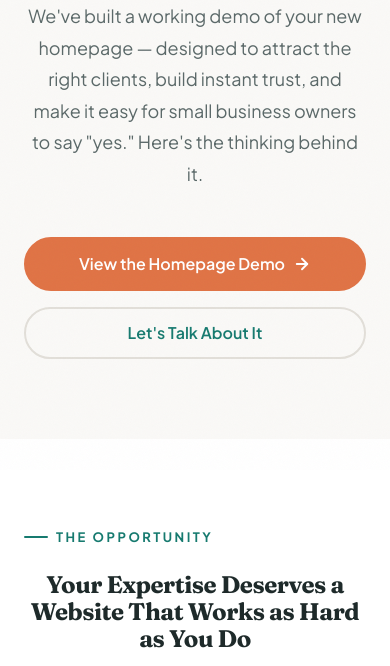
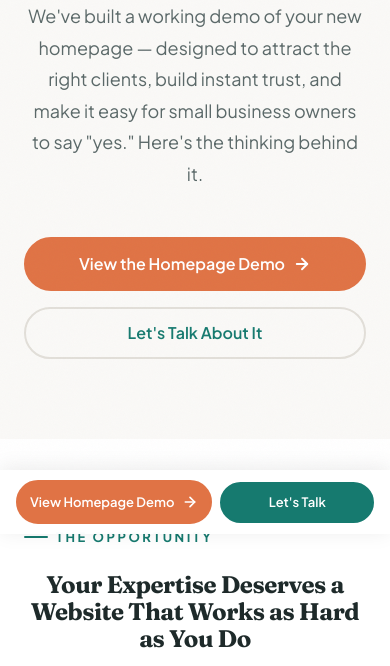
Before and after one commit to codescribler/emmastevensaccountancy, a plain HTML site: page sample.html in a window 390 px wide. Shown: the part 374-1040 px from the top of the page. Drawn offline with Linux system fonts and the light colour scheme.

Commit message:
Add sticky CTA bar, Google Ads compatibility copy, and SEO/Ads comparison rows

```diff
--- a/sample.html
+++ b/sample.html
@@ -262,6 +262,31 @@
         }
         .comparison__cell svg.check { color: var(--color-primary); flex-shrink: 0; }
         .comparison__cell svg.cross { color: var(--color-text-light); flex-shrink: 0; }
+        /* Sticky proposal bar */
+        .proposal-sticky {
+            position: fixed;
+            bottom: 0; left: 0; right: 0;
+            z-index: 90;
+            background: rgba(255,255,255,0.95);
+            backdrop-filter: blur(16px) saturate(180%);
+            box-shadow: 0 -2px 20px rgba(0,0,0,0.08);
+            padding: 0.625rem 1.5rem;
+            padding-bottom: calc(0.625rem + env(safe-area-inset-bottom, 0px));
+            display: flex;
+            align-items: center;
+            justify-content: center;
+            gap: 0.75rem;
+            transform: translateY(100%);
+            transition: transform 0.4s cubic-bezier(0.22, 1, 0.36, 1);
+        }
+        .proposal-sticky.is-visible { transform: translateY(0); }
+        .proposal-sticky .btn { font-size: var(--fs-sm); padding: 0.75rem 1.5rem; }
+        @media (max-width: 599px) {
+            .proposal-sticky { gap: 0.5rem; padding: 0.625rem 1rem; }
+            .proposal-sticky .btn { flex: 1; padding: 0.75rem 0.75rem; font-size: var(--fs-xs); }
+            body { padding-bottom: 68px; }
+        }
+
         @media (max-width: 599px) {
             .comparison__row { grid-template-columns: 1fr; }
             .comparison__row--header { display: none; }
@@ -436,6 +461,16 @@
                     <div class="comparison__cell"><svg class="check" width="16" height="16" viewBox="0 0 24 24" fill="none" stroke="currentColor" stroke-width="2"><polyline points="20 6 9 17 4 12"/></svg> Prominent alongside your photo</div>
                 </div>
                 <div class="comparison__row">
+                    <div class="comparison__cell">SEO for local search</div>
+                    <div class="comparison__cell"><svg class="cross" width="16" height="16" viewBox="0 0 24 24" fill="none" stroke="currentColor" stroke-width="2"><line x1="18" y1="6" x2="6" y2="18"/><line x1="6" y1="6" x2="18" y2="18"/></svg> Minimal optimisation</div>
+                    <div class="comparison__cell"><svg class="check" width="16" height="16" viewBox="0 0 24 24" fill="none" stroke="currentColor" stroke-width="2"><polyline points="20 6 9 17 4 12"/></svg> Built to rank for local terms</div>
+                </div>
+                <div class="comparison__row">
+                    <div class="comparison__cell">Google Ads compatible</div>
+                    <div class="comparison__cell"><svg class="cross" width="16" height="16" viewBox="0 0 24 24" fill="none" stroke="currentColor" stroke-width="2"><line x1="18" y1="6" x2="6" y2="18"/><line x1="6" y1="6" x2="18" y2="18"/></svg> No landing pages</div>
+                    <div class="comparison__cell"><svg class="check" width="16" height="16" viewBox="0 0 24 24" fill="none" stroke="currentColor" stroke-width="2"><polyline points="20 6 9 17 4 12"/></svg> Ad-ready, high-converting structure</div>
+                </div>
+                <div class="comparison__row">
                     <div class="comparison__cell">StoryBrand messaging</div>
                     <div class="comparison__cell"><svg class="cross" width="16" height="16" viewBox="0 0 24 24" fill="none" stroke="currentColor" stroke-width="2"><line x1="18" y1="6" x2="6" y2="18"/><line x1="6" y1="6" x2="18" y2="18"/></svg> Not used</div>
                     <div class="comparison__cell"><svg class="check" width="16" height="16" viewBox="0 0 24 24" fill="none" stroke="currentColor" stroke-width="2"><polyline points="20 6 9 17 4 12"/></svg> Full SB7 framework throughout</div>
@@ -585,12 +620,12 @@
                     <div class="scope__card-icon">
                         <svg width="24" height="24" viewBox="0 0 24 24" fill="none" stroke="currentColor" stroke-width="1.5" stroke-linecap="round" stroke-linejoin="round"><circle cx="12" cy="12" r="10"/><line x1="2" y1="12" x2="22" y2="12"/><path d="M12 2a15.3 15.3 0 0 1 4 10 15.3 15.3 0 0 1-4 10 15.3 15.3 0 0 1-4-10 15.3 15.3 0 0 1 4-10z"/></svg>
                     </div>
-                    <h3 class="scope__card-title">SEO &amp; Performance</h3>
+                    <h3 class="scope__card-title">SEO, Ads &amp; Performance</h3>
                     <ul class="scope__card-list">
                         <li><svg width="14" height="14" viewBox="0 0 24 24" fill="none" stroke="currentColor" stroke-width="2.5"><polyline points="20 6 9 17 4 12"/></svg> Fast, lightweight code (no WordPress bloat)</li>
-                        <li><svg width="14" height="14" viewBox="0 0 24 24" fill="none" stroke="currentColor" stroke-width="2.5"><polyline points="20 6 9 17 4 12"/></svg> On-page SEO for local search terms</li>
+                        <li><svg width="14" height="14" viewBox="0 0 24 24" fill="none" stroke="currentColor" stroke-width="2.5"><polyline points="20 6 9 17 4 12"/></svg> On-page SEO so you're found organically on Google for local search terms</li>
+                        <li><svg width="14" height="14" viewBox="0 0 24 24" fill="none" stroke="currentColor" stroke-width="2.5"><polyline points="20 6 9 17 4 12"/></svg> Google Ads ready &mdash; structured for high-converting landing pages if you run paid campaigns</li>
                         <li><svg width="14" height="14" viewBox="0 0 24 24" fill="none" stroke="currentColor" stroke-width="2.5"><polyline points="20 6 9 17 4 12"/></svg> Mobile-first responsive design</li>
-                        <li><svg width="14" height="14" viewBox="0 0 24 24" fill="none" stroke="currentColor" stroke-width="2.5"><polyline points="20 6 9 17 4 12"/></svg> Accessibility best practices (WCAG)</li>
                         <li><svg width="14" height="14" viewBox="0 0 24 24" fill="none" stroke="currentColor" stroke-width="2.5"><polyline points="20 6 9 17 4 12"/></svg> Google Business Profile integration</li>
                     </ul>
                 </div>
@@ -640,6 +675,15 @@
         </div>
     </section>
 
+    <!-- Sticky proposal bar -->
+    <div class="proposal-sticky" id="proposalSticky">
+        <a href="index.html" class="btn btn--primary">
+            View Homepage Demo
+            <svg width="16" height="16" viewBox="0 0 24 24" fill="none" stroke="currentColor" stroke-width="2.5" stroke-linecap="round" stroke-linejoin="round" aria-hidden="true"><line x1="5" y1="12" x2="19" y2="12"/><polyline points="12 5 19 12 12 19"/></svg>
+        </a>
+        <a href="#next-steps" class="btn btn--accent">Let's Talk</a>
+    </div>
+
     <!-- Footer -->
     <div class="footer__bottom" style="background: var(--color-primary-deeper);">
         <div class="container footer__bottom-inner">
@@ -660,6 +704,19 @@
                 if (target) { e.preventDefault(); target.scrollIntoView({ behavior: 'smooth', block: 'start' }); }
             });
         });
+        /* Show sticky bar after scrolling past the hero */
+        var stickyBar = document.getElementById('proposalSticky');
+        if (stickyBar) {
+            var heroSection = document.querySelector('.proposal-hero');
+            if (heroSection && 'IntersectionObserver' in window) {
+                var obs = new IntersectionObserver(function (entries) {
+                    entries.forEach(function (entry) {
+                        stickyBar.classList.toggle('is-visible', !entry.isIntersecting);
+                    });
+                }, { threshold: 0 });
+                obs.observe(heroSection);
+            }
+        }
     </script>
 </body>
 </html>
```
